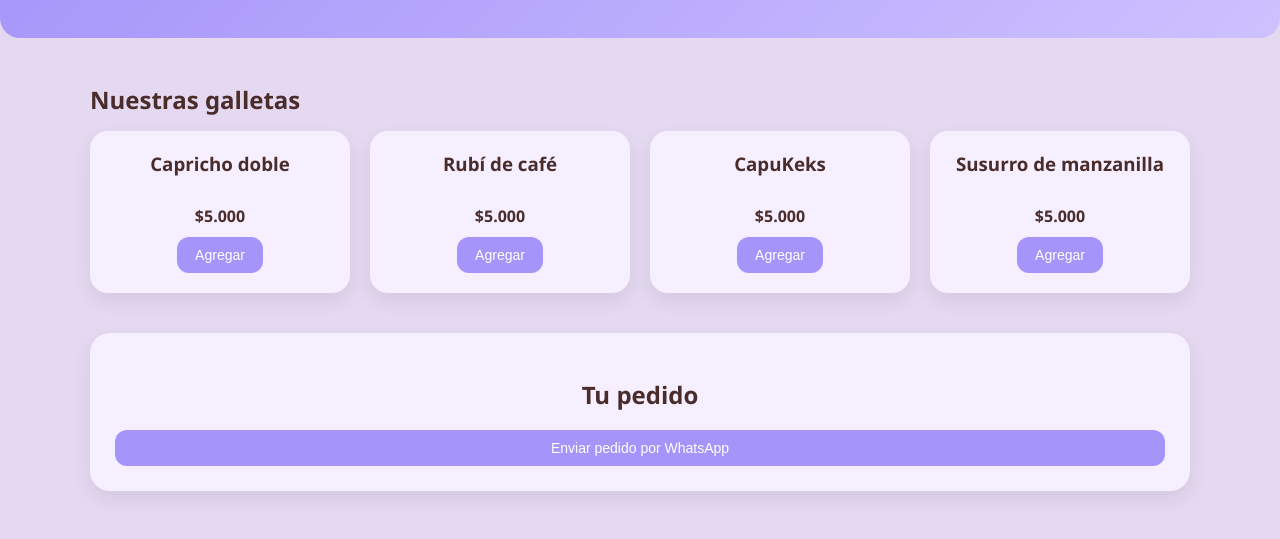
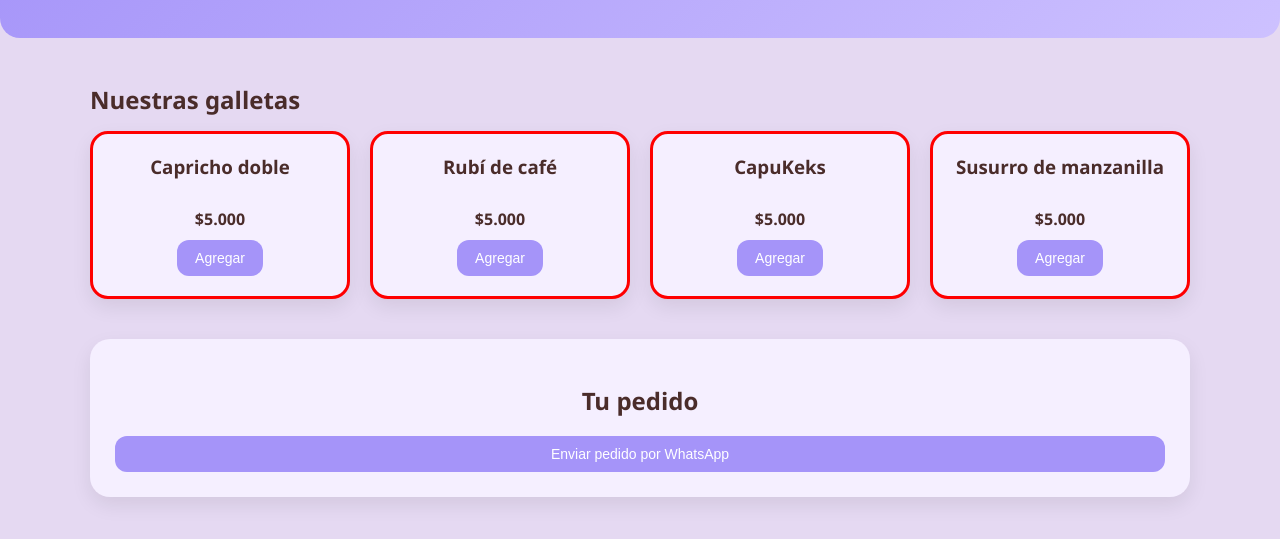
Before and after one commit to Mari-Cami/bocados-magicos, a plain HTML site: page index.html in a window 1280 px wide. Shown: the part 101-640 px from the top of the page. Drawn offline with Linux system fonts and the light colour scheme.

Commit message:
Remove commented styles and clean up CSS

```diff
--- a/style.css
+++ b/style.css
@@ -71,6 +71,10 @@ main {
   box-shadow: 0 8px 20px var(--sombra);
   text-align: center;
   transition: transform 0.2s ease;
+  display: flex;
+  flex-direction: column;
+  align-items: center;
+  border: 3px solid red;
 }
 
 .producto:hover {
@@ -160,9 +164,3 @@ button:hover {
   text-align: center;
 
 }
-
-.producto {
-  display: flex;
-  flex-direction: column;
-  align-items: center; /* 👈 ESTO CENTRA EL BOTÓN */
-}
```
